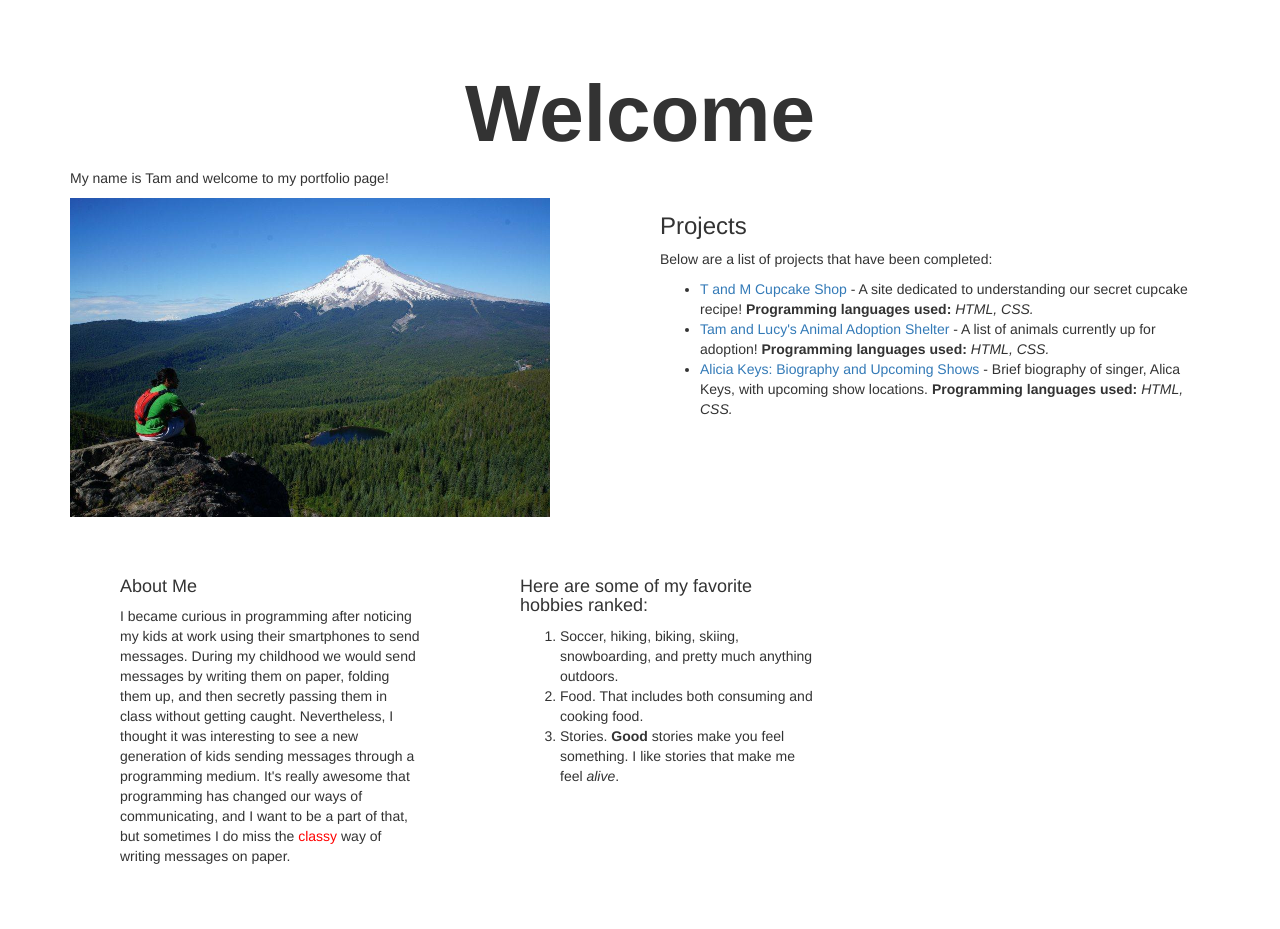
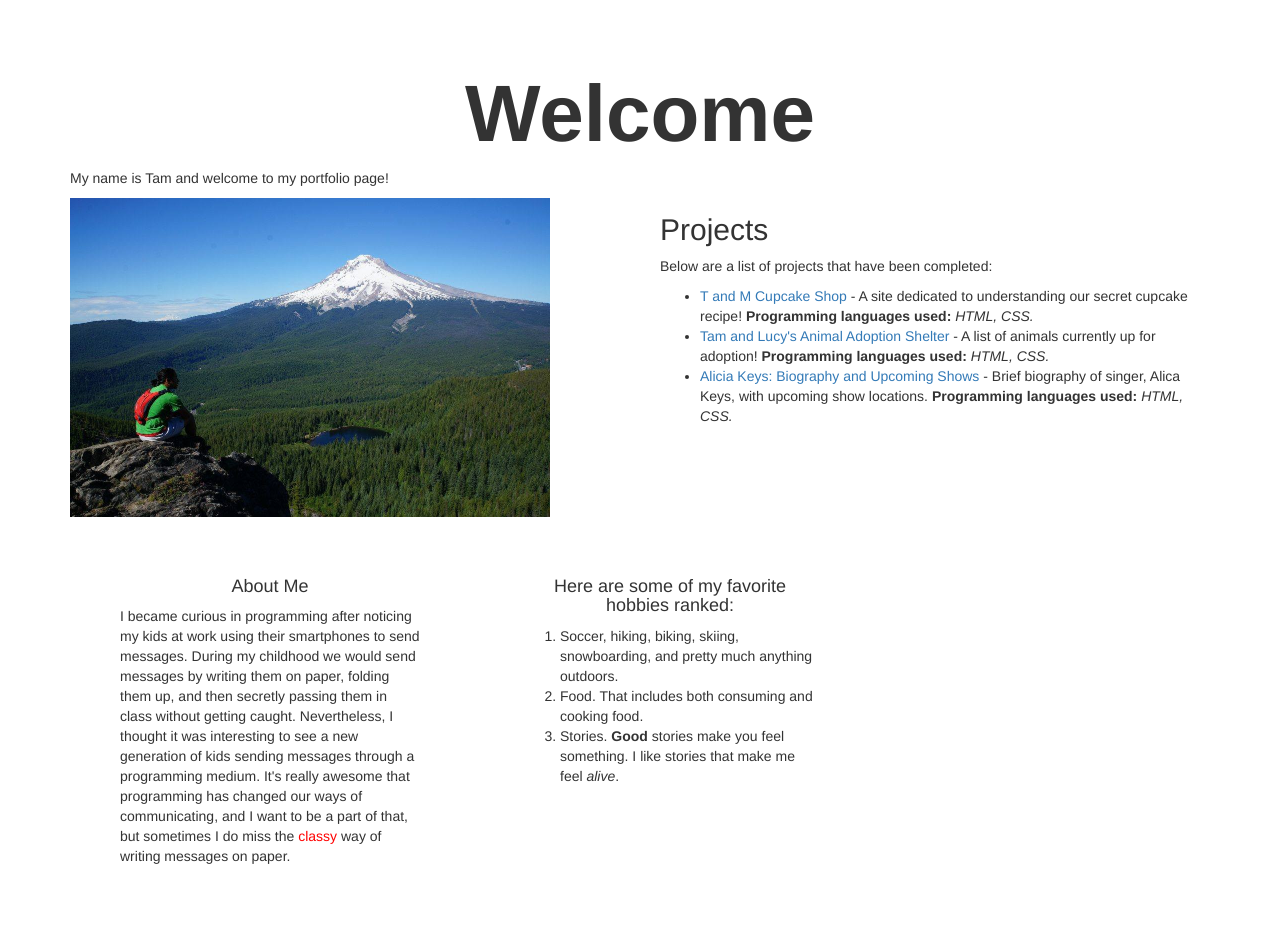
Before and after one commit to Tamothy/portfolio, a plain HTML site: page index.html in a window 1280 px wide. Drawn offline with Linux system fonts and the light colour scheme.

Commit message:
fix indentation in index.html

```diff
--- a/css/styles.css
+++ b/css/styles.css
@@ -1,7 +1,15 @@
+body {
+  padding: 50px;
+}
+
 h1 {
   text-align: center;
   font-weight: bold;
   font-size: 80px;
+}
+
+h4 {
+  text-align: center;
 }
 
 img {
@@ -9,23 +17,18 @@ img {
   height: 50%;
 }
 
-body {
-  padding: 50px;
+.box {
+  padding-top: 20px;
+  border: 2px;
+  margin: 5px;
 }
 
 .column {
   width: 400px;
   float: left;
   padding: 50px;
-  align-content: center;
 }
 
 .classy {
   color: #FF0000;
 }
-
-.box {
-  padding-top: 20px;
-  border: 2px;
-  margin: 5px;
-}
--- a/index.html
+++ b/index.html
@@ -11,11 +11,11 @@
       <div class="row">
         <div class="col-md-6">
           <p>My name is Tam and welcome to my portfolio page!</p>
-          <img src="img/tomDick.jpg" alt="Tom Dick Hairy Mountain" />
+          <img src="img/tomDick.jpg" alt="Tom Dick Hairy Mountain"/>
         </div>
         <div class="col-md-6">
           <div class="box">
-            <h3>Projects</h3>
+            <h2>Projects</h2>
             <p>Below are a list of projects that have been completed:</p>
             <ul>
               <li><a href="https://github.com/Tamothy/cupcake_shop">T and M Cupcake Shop</a> - A site dedicated to understanding our secret cupcake recipe! <strong>Programming languages used:</strong> <em>HTML, CSS.</em></li>
@@ -39,6 +39,6 @@
           <li>Stories. <strong>Good</strong> stories make you feel something. I like stories that make me feel <em>alive</em>.</li>
         </ol>
       </div>
-  </div>
+    </div>
   </body>
 </html>
```
